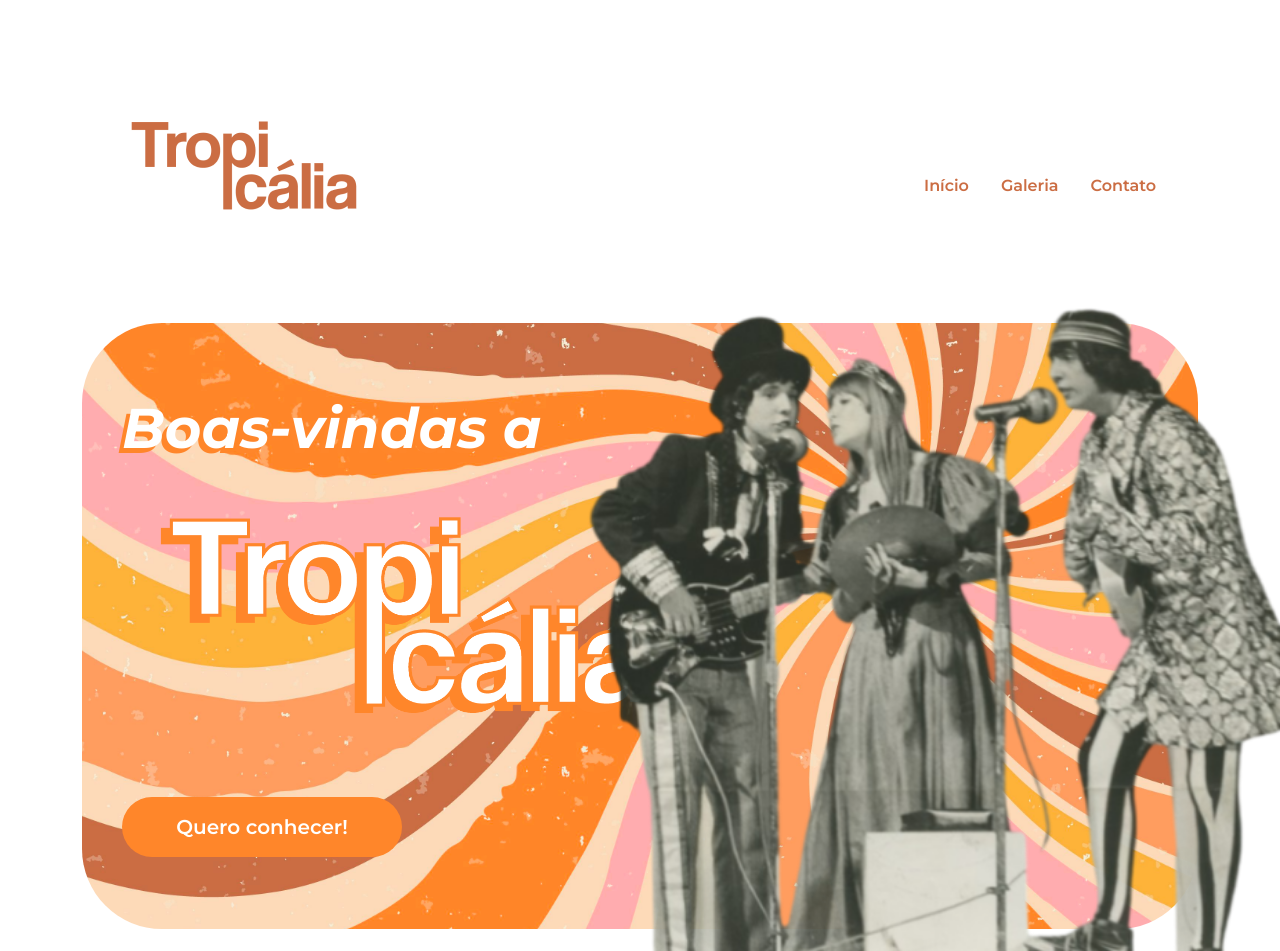
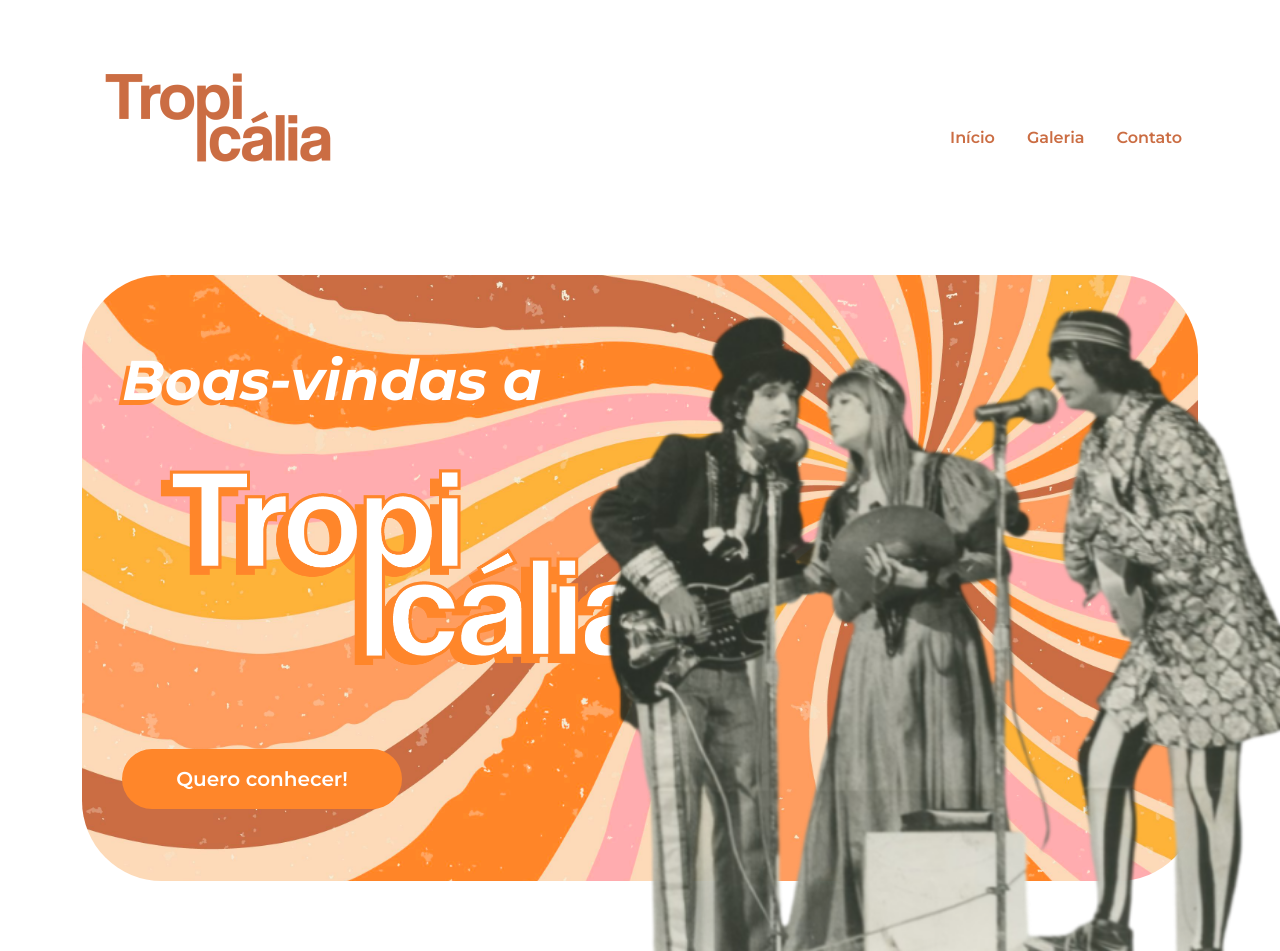
Before and after one commit to faheder/Acessibilidade, a plain HTML site: page index.html in a window 1280 px wide. Shown: the top 951 px of the page. Drawn offline with nearby package versions, Linux system fonts and the light colour scheme; a script that the page names is missing.

Commit message:
concertando informações

```diff
--- a/index.html
+++ b/index.html
@@ -13,20 +13,6 @@
 
 <body>
     <header class=" p-5">
-
-        <head>
-            <meta charset="UTF-8">
-            <meta name="viewport" content="width=device-width, initial-scale=1">
-            <link rel="preconnect" href="https://fonts.googleapis.com">
-            <title>Tropicália</title>
-            <link href="https://cdnjs.cloudflare.com/ajax/libs/bootstrap/5.3.3/css/bootstrap.min.css" rel="stylesheet">
-            <link rel="stylesheet" href="https://cdnjs.cloudflare.com/ajax/libs/bootstrap-icons/1.11.3/font/bootstrap-icons.min.css">
-            <link rel="stylesheet" href="styles.css">
-        </head>
-
-        <body>
-            <header class=" p-5">
-
 
         <nav class="container d-flex justify-content-between align-items-center">
             <img src="img/logo.png" alt="Logotipo da Tropicália" class="nav-img " loading="lazy">
```
